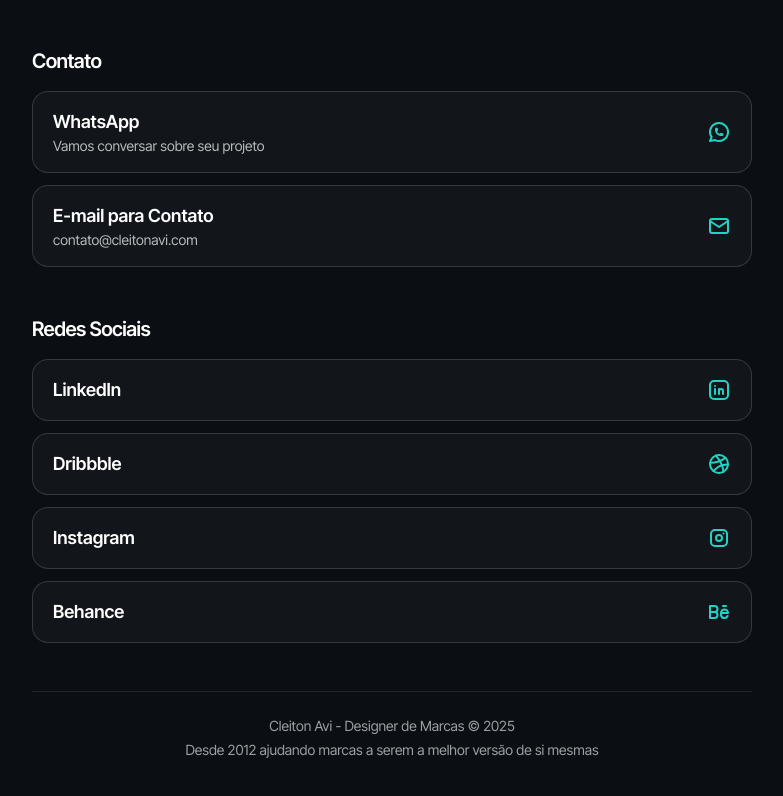
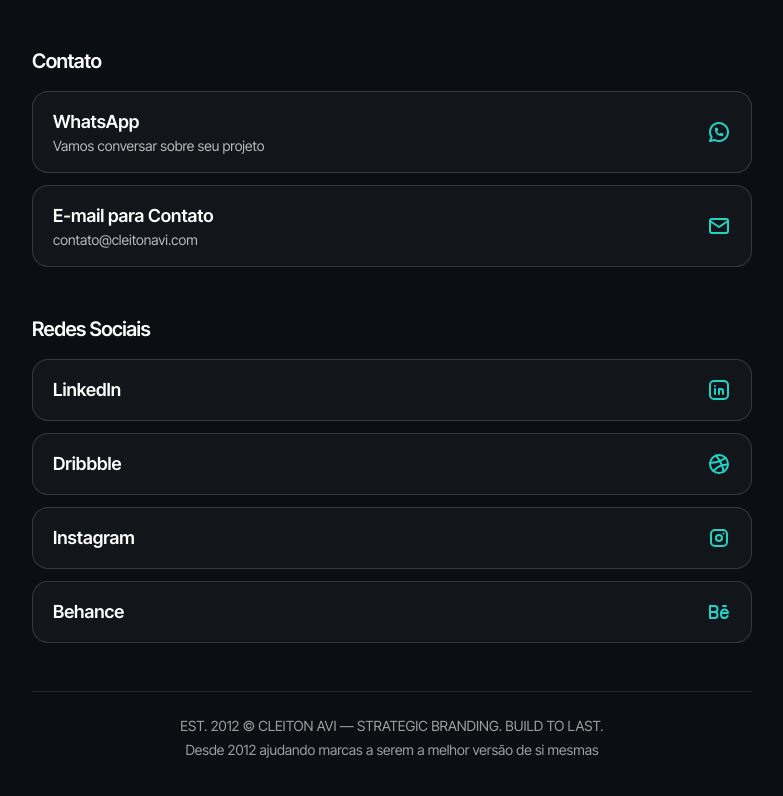
Before and after one commit to cleitonavi/linkhub-cleitonavi, a React (Vite) app: page / in a window 1280 px wide. Shown: the part 609-1405 px from the top of the page, without its empty margins (248-1031 px from the left). Built offline with nearby package versions, Linux system fonts and the light colour scheme.

Commit message:
Atualiza ano do rodapé para 2026

```diff
--- a/src/App.jsx
+++ b/src/App.jsx
@@ -107,7 +107,7 @@ export default function App() {
         </section>
 
         <footer className="mt-12 border-t border-white/10 pt-6 text-center text-sm text-white/60">
-          <p>Cleiton Avi - Designer de Marcas © 2025</p>
+          <p>EST. 2012 © CLEITON AVI — STRATEGIC BRANDING. BUILD TO LAST.</p>
           <p className="mt-1">Desde 2012 ajudando marcas a serem a melhor versão de si mesmas</p>
         </footer>
       </div>
```
Also changed, not shown: 2 other files (tests, documents, lock files or other folders).
